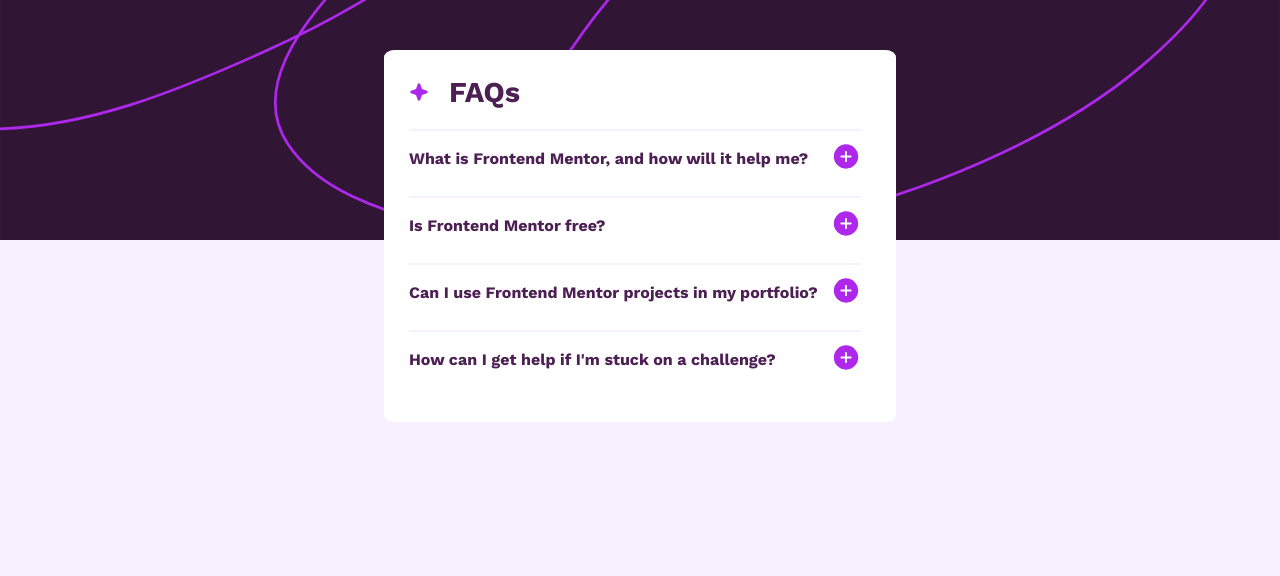
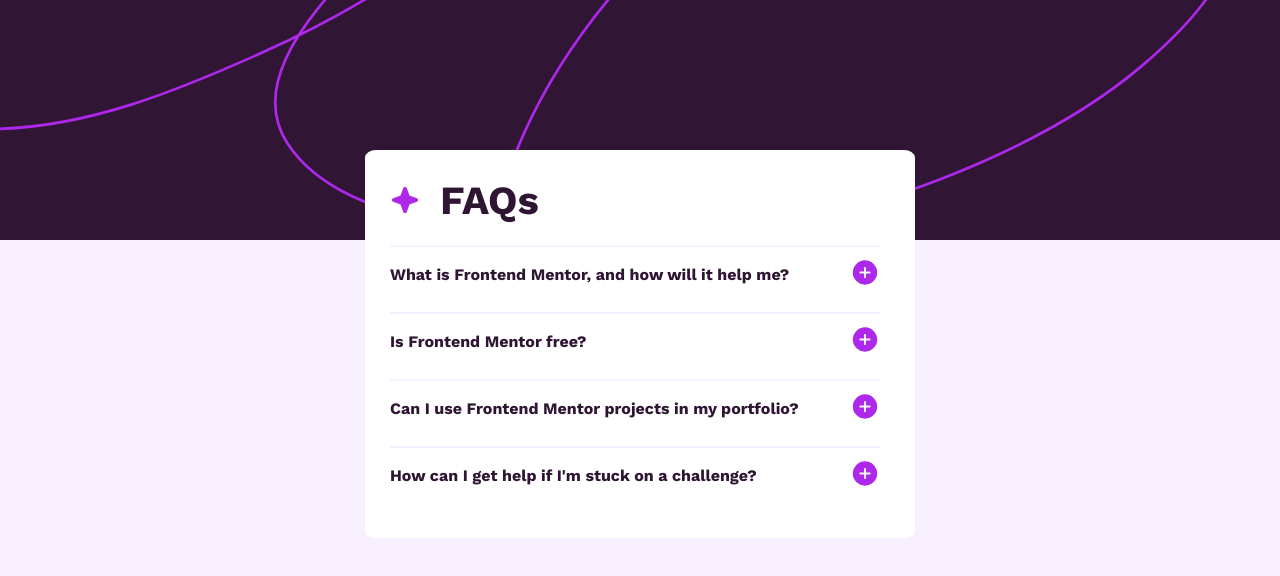
Before and after one commit to ThembaMtshelwane/faq-accordion-main, a plain HTML site: page index.html in a window 1280 px wide. Drawn offline with nearby package versions, Linux system fonts and the light colour scheme.

Commit message:
card re-positioned

```diff
--- a/styles.css
+++ b/styles.css
@@ -7,7 +7,7 @@
   font-size: 16px;
   font-family: 'Karla', sans-serif;
   font-family: 'Work Sans', sans-serif;
-  color: #4c2053;
+  color: hsl(292, 42%, 14%);
 }
 
 body,
@@ -43,15 +43,24 @@
 #card-heading {
   display: flex;
   margin-bottom: 20px;
+  font-weight: 700;
+  font-size: 1.5rem;
+  height: 50px;
+  width: 150px;
+  position: relative;
 }
 
 #icon-star {
-  width: 20px;
+  width: 30px;
+  position: relative;
+  top: 0;
 }
 
 h1 {
-  font-size: 1.8rem;
+  font-size: 2.5rem;
   margin-left: 20px;
+  display: flex;
+  align-items: center;
 }
 
 ul {
@@ -90,6 +99,7 @@
   font-size: 0.8rem;
   color: #8c6991;
   opacity: 0.8;
+  line-height: 1.5;
 }
 
 .info-hide {
@@ -97,6 +107,11 @@
 }
 
 @media screen and (min-width: 416px) {
+  #card {
+    width: 350px;
+    border-radius: 2%;
+    margin-top: 150px;
+  }
   #background-pattern {
     height: 30vh;
     width: 100%;
@@ -104,27 +119,15 @@
 }
 
 @media screen and (min-width: 516px) {
-  #background-pattern {
-    height: 30vh;
-    width: 100%;
-  }
   #card {
-    width: 90%;
+    width: 550px;
     border-radius: 2%;
   }
   h3 {
     width: 100%;
+    margin-right: 10px;
   }
   #info {
     font-size: 1rem;
   }
 }
-
-@media screen and (min-width: 720px) {
-  #background-pattern {
-    height: 30vh;
-  }
-  #card {
-    width: 40%;
-  }
-}
```
